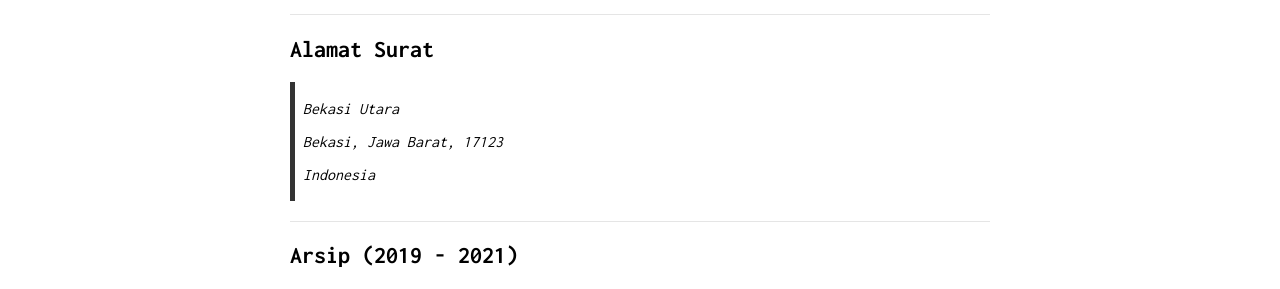
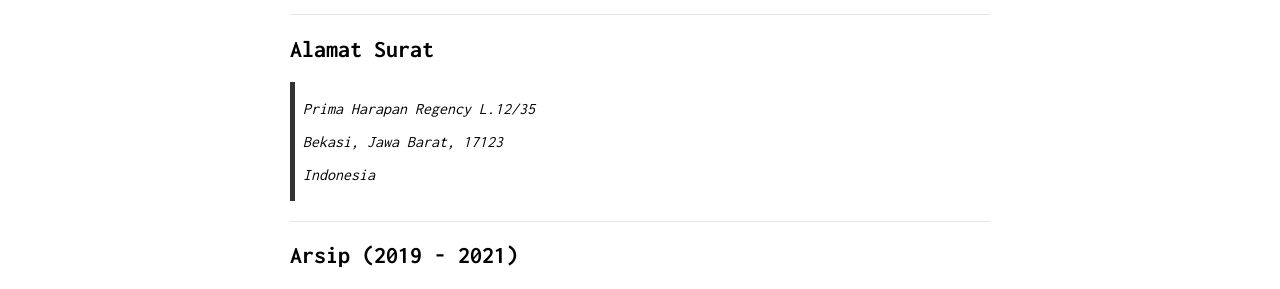
Before and after one commit to intrapegasus/id, a Jekyll site: the page built from kontak.md, in a window 1280 px wide. Shown: the part 388-677 px from the top of the page. Built offline with Jekyll 4.4.1, drawn with Linux system fonts in a browser that asks for light colours; our own code applies the rules of GitHub Pages for plain Markdown files.

Commit message:
Update kontak.md

```diff
--- a/kontak.md
+++ b/kontak.md
@@ -21,7 +21,7 @@ is_contact: true
 
 ## Alamat Surat
 
-> Bekasi Utara
+> Prima Harapan Regency L.12/35
 >
 > Bekasi, Jawa Barat, 17123
 >
```
